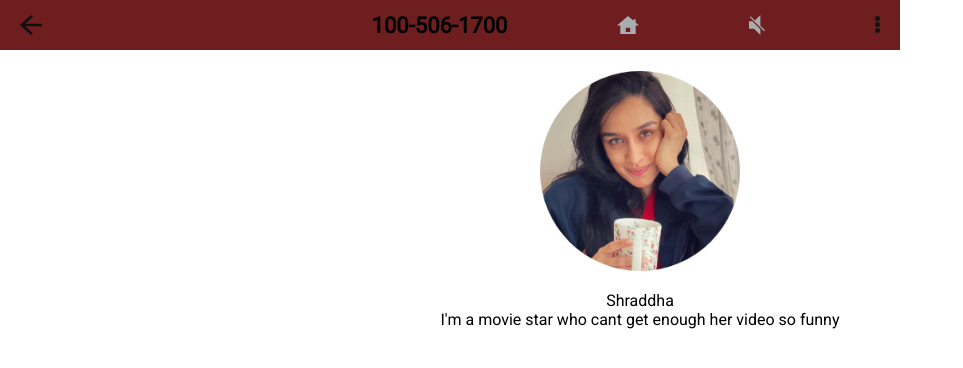
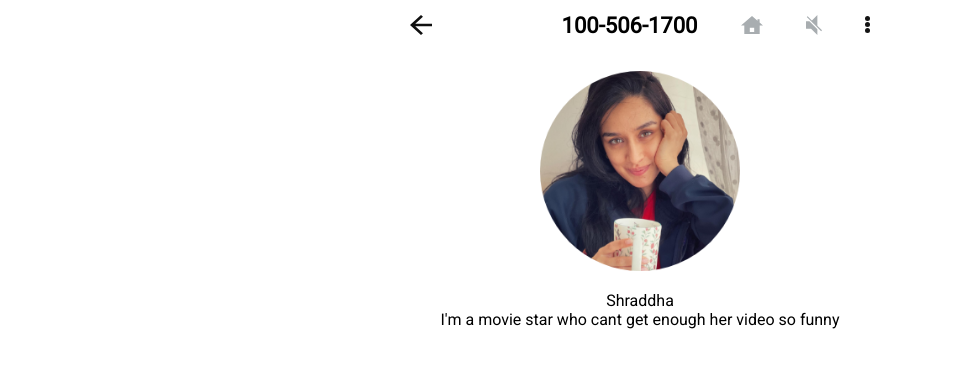
Before and after one commit to aarifhusaincom/serial-html, a plain HTML site: page public/profile.html in a window 1280 px wide. Shown: the whole page, without its empty margins (0-963 px from the left). Drawn offline with Linux system fonts and the light colour scheme.

Commit message:
Update profile.css

```diff
--- a/public/css/profile.css
+++ b/public/css/profile.css
@@ -28,17 +28,20 @@
     justify-content: center;
 } */
 
-/* .parent{
-    max-width: 768;
+.parent{
 
-} */
+    width: 100%;
+    display: flex;
+    justify-content: center;
+
+}
 
 /* app bar started */
 .appBar{
-    max-width: 900px;
+    max-width: 500px;
     width: 100%;
     height: 50px;
-    background-color: #6e1e1e;
+    background-color: #ffffff;
     display: flex;
     justify-content: space-between;
     align-items: center;
@@ -47,6 +50,7 @@
     padding-left: 20px;
     padding-right: 20px;
     position: fixed;
+    margin: auto;
 }
 
 img.back{
```
